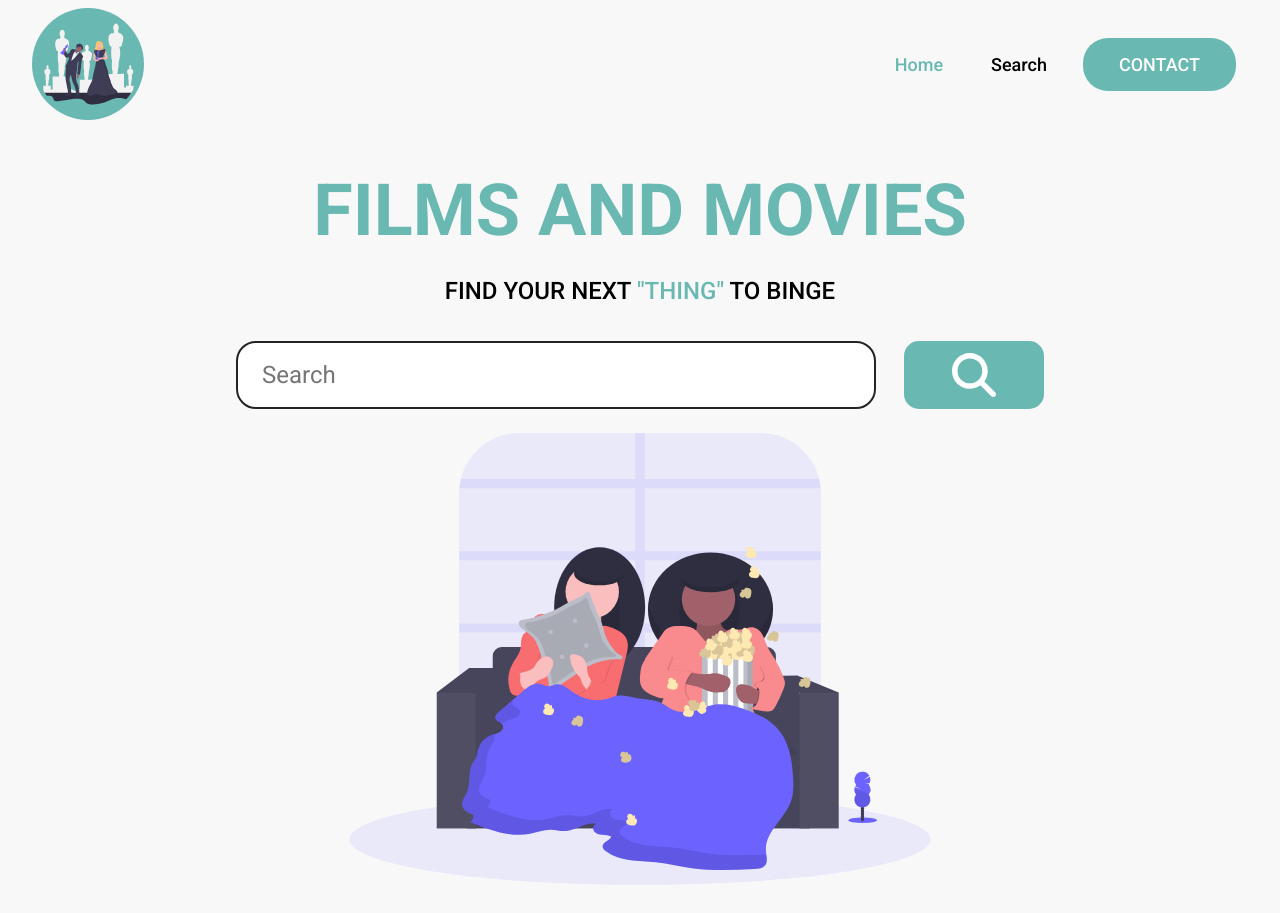
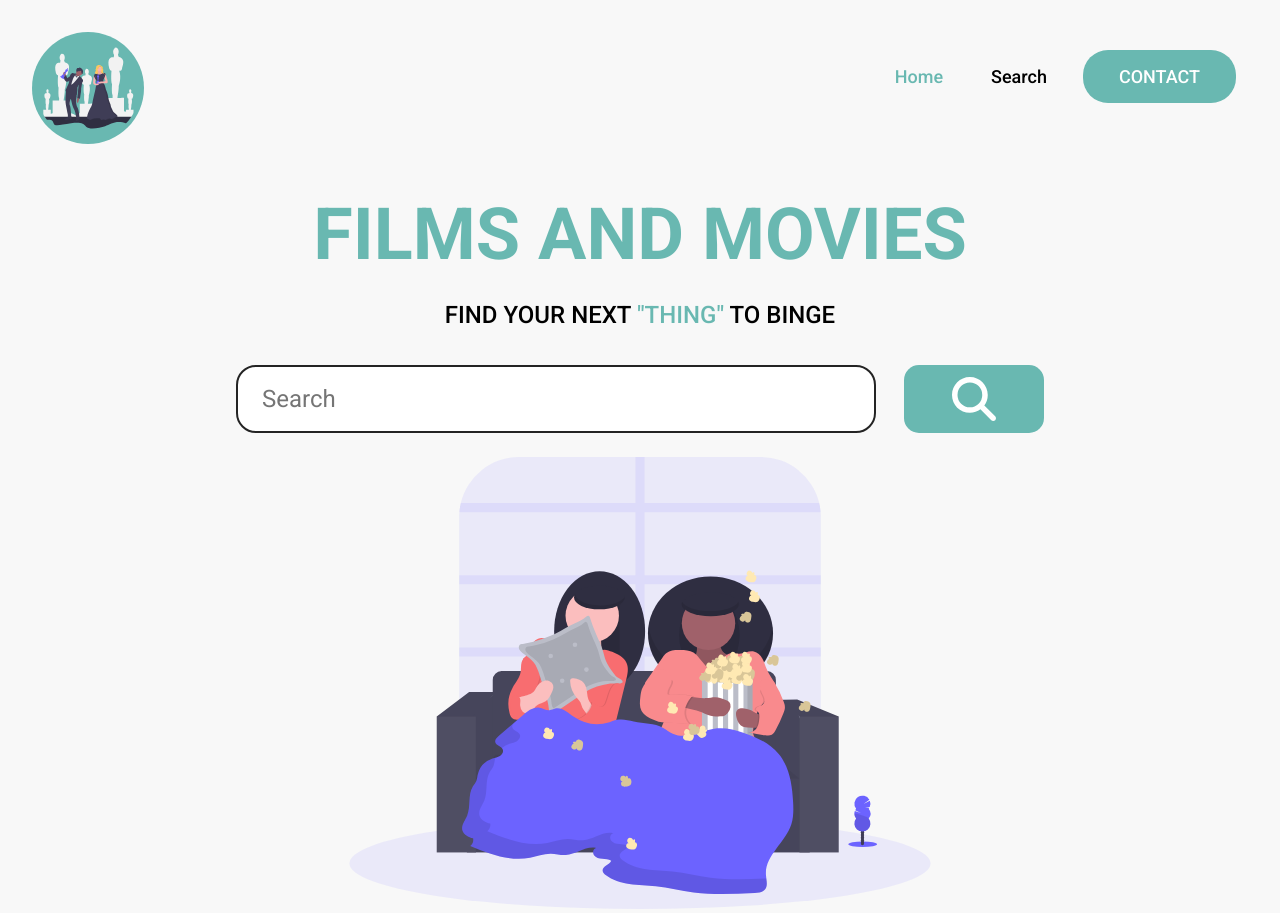
Before and after one commit to N-Cress/week6_reactfinal_movieapi, a React (Create React App) app in the folder movieapi_react/: page / in a window 1280 px wide. Before the commit the page ends 889 px from the top, so only its background shows below. Built offline with nearby package versions, Linux system fonts and the light colour scheme.

Commit message:
change on nav__logo to add margin so its more in line with the text on the other side, also added padding to hover effect on logo to create a neat effect

```diff
--- a/movieapi_react/src/styles.css
+++ b/movieapi_react/src/styles.css
@@ -83,11 +83,13 @@ button {
     padding: 4px;
     border-radius: 50%;
     transition: all 400ms;
+    margin-top: 24px;
 }
 
 .nav__logo:hover {
     background-color: #2b4757;
     cursor: pointer;
+    padding: 12px;
 }
 
 .nav__container {
```
